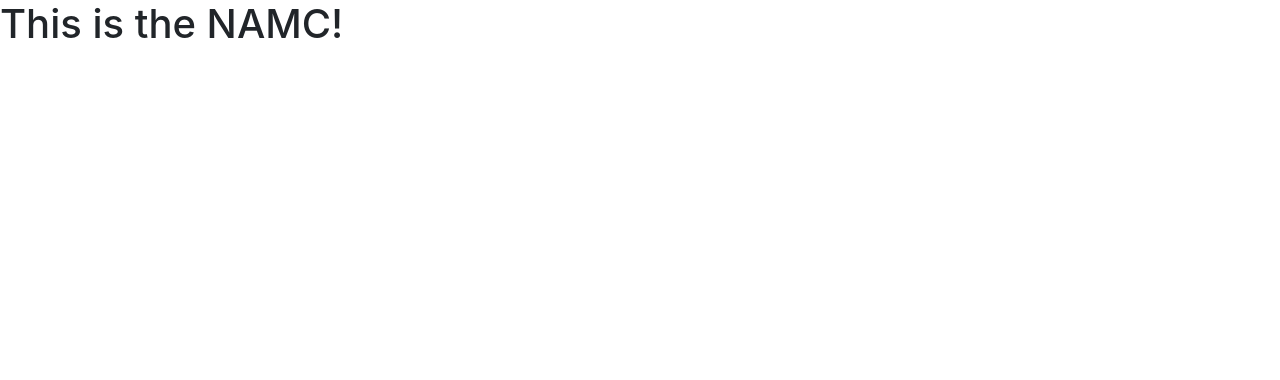
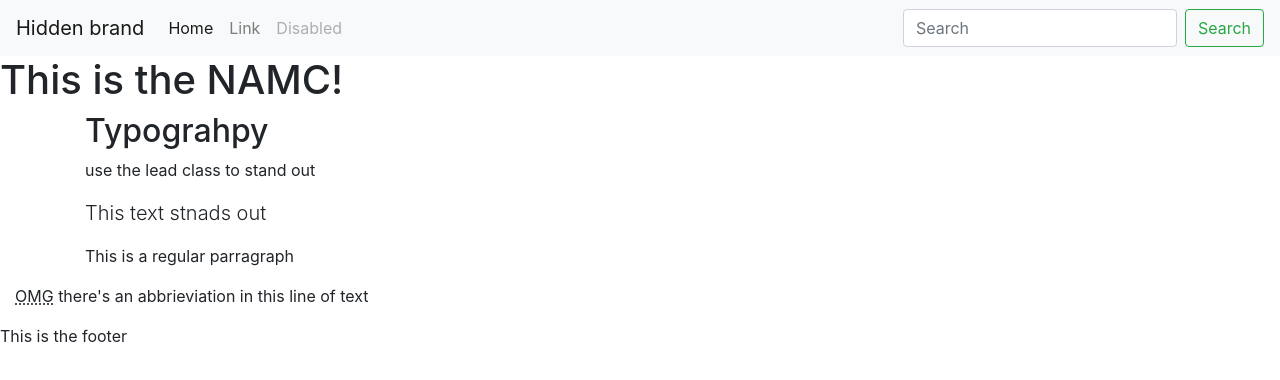
Before and after one commit to tezdrone/namc-static, a website: page index.html in a window 1280 px wide. Drawn offline with Linux system fonts and the light colour scheme.

Commit message:
Implement component loader

```diff
--- /dev/null
+++ b/components/footer.html
@@ -0,0 +1 @@
+<div>This is the footer</div>
--- /dev/null
+++ b/components/header.html
@@ -0,0 +1,23 @@
+<nav class="navbar navbar-expand-lg navbar-light bg-light">
+	<button class="navbar-toggler" type="button" data-toggle="collapse" data-target="#navbarTogglerDemo01" aria-controls="navbarTogglerDemo01" aria-expanded="false" aria-label="Toggle navigation">
+		<span class="navbar-toggler-icon"></span>
+	</button>
+	<div class="collapse navbar-collapse" id="navbarTogglerDemo01">
+		<a class="navbar-brand" href="#">Hidden brand</a>
+		<ul class="navbar-nav mr-auto mt-2 mt-lg-0">
+			<li class="nav-item active">
+				<a class="nav-link" href="#">Home <span class="sr-only">(current)</span></a>
+			</li>
+			<li class="nav-item">
+				<a class="nav-link" href="#">Link</a>
+			</li>
+			<li class="nav-item">
+				<a class="nav-link disabled" href="#">Disabled</a>
+			</li>
+		</ul>
+		<form class="form-inline my-2 my-lg-0">
+			<input class="form-control mr-sm-2" type="search" placeholder="Search" aria-label="Search" />
+			<button class="btn btn-outline-success my-2 my-sm-0" type="submit">Search</button>
+		</form>
+	</div>
+</nav>
--- a/index.html
+++ b/index.html
@@ -8,5 +8,18 @@
 	</head>
 	<body>
 		<h1>This is the NAMC!</h1>
+
+		<div class="container">
+			<h2>Typograhpy</h2>
+			<p>use the lead class to stand out</p>
+			<p class="lead">This text stnads out</p>
+			<p>This is a regular parragraph</p>
+		</div>
+
+		<div class="container-fluid">
+			<p><abbr title="Oh my god">OMG</abbr> there's an abbrieviation in this line of text</p>
+		</div>
+
+		<script src="js/wrapper.js"></script>
 	</body>
 </html>
--- /dev/null
+++ b/js/wrapper.js
@@ -0,0 +1,35 @@
+// This file loads the header and footer into the page
+
+var bodyArr = document.getElementsByTagName('body');
+var body = bodyArr[0];
+
+function getHTML(url, callback) {
+	var xhr = new XMLHttpRequest();
+
+	xhr.onload = function () {
+		if (xhr.readyState == 4 && xhr.status == 200) {
+			callback(false, xhr.responseText);
+		} else {
+			callback(true);
+		}
+	};
+
+	xhr.open('GET', url, true);
+	xhr.send(null);
+}
+
+getHTML('/components/header.html', (err, res) => {
+	if (err) {
+		console.error('Could not load header');
+	} else {
+		body.innerHTML = res + body.innerHTML;
+	}
+
+	getHTML('/components/footer.html', (err, res) => {
+		if (err) {
+			console.error('Could not load footer');
+		} else {
+			body.innerHTML += res;
+		}
+	});
+});
```
